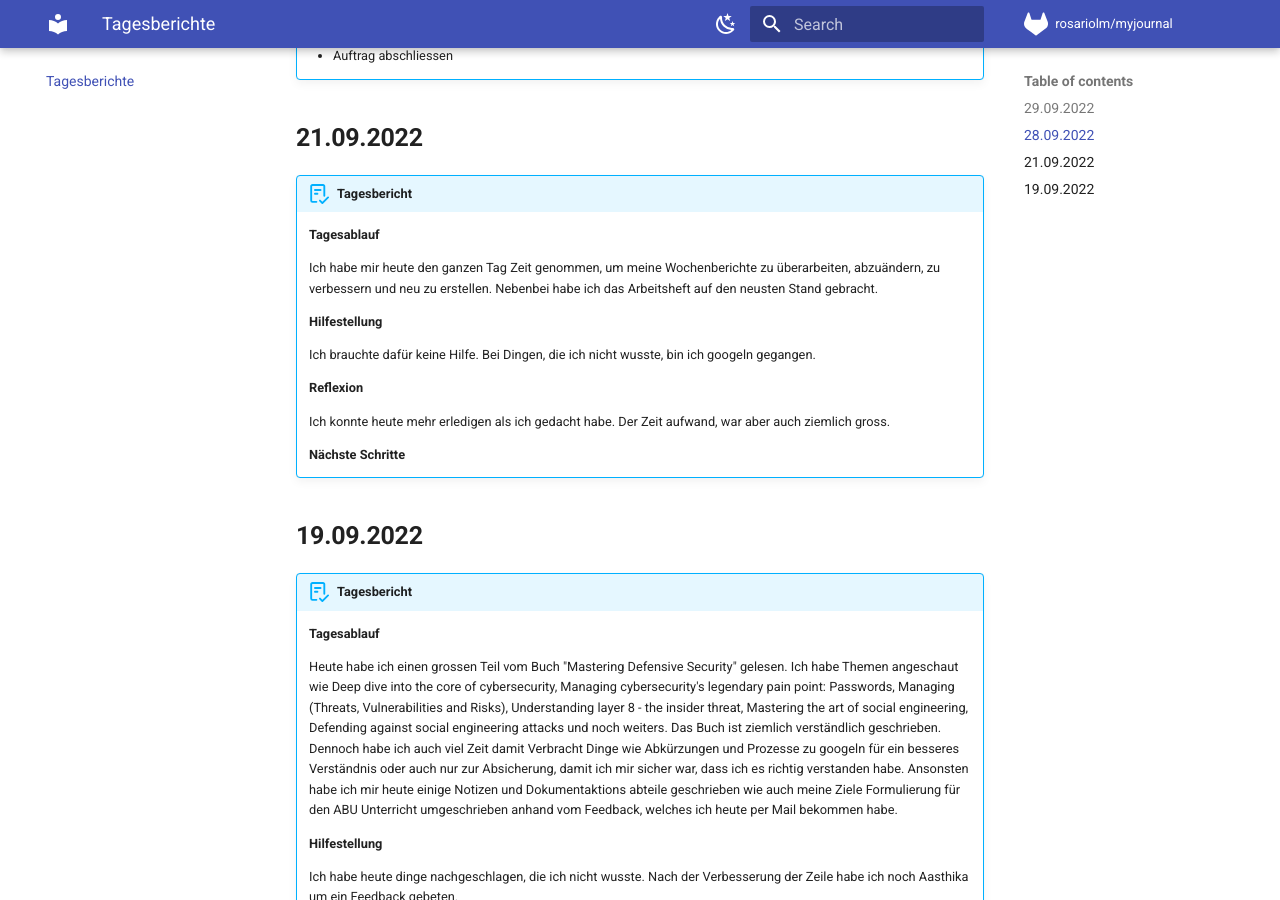
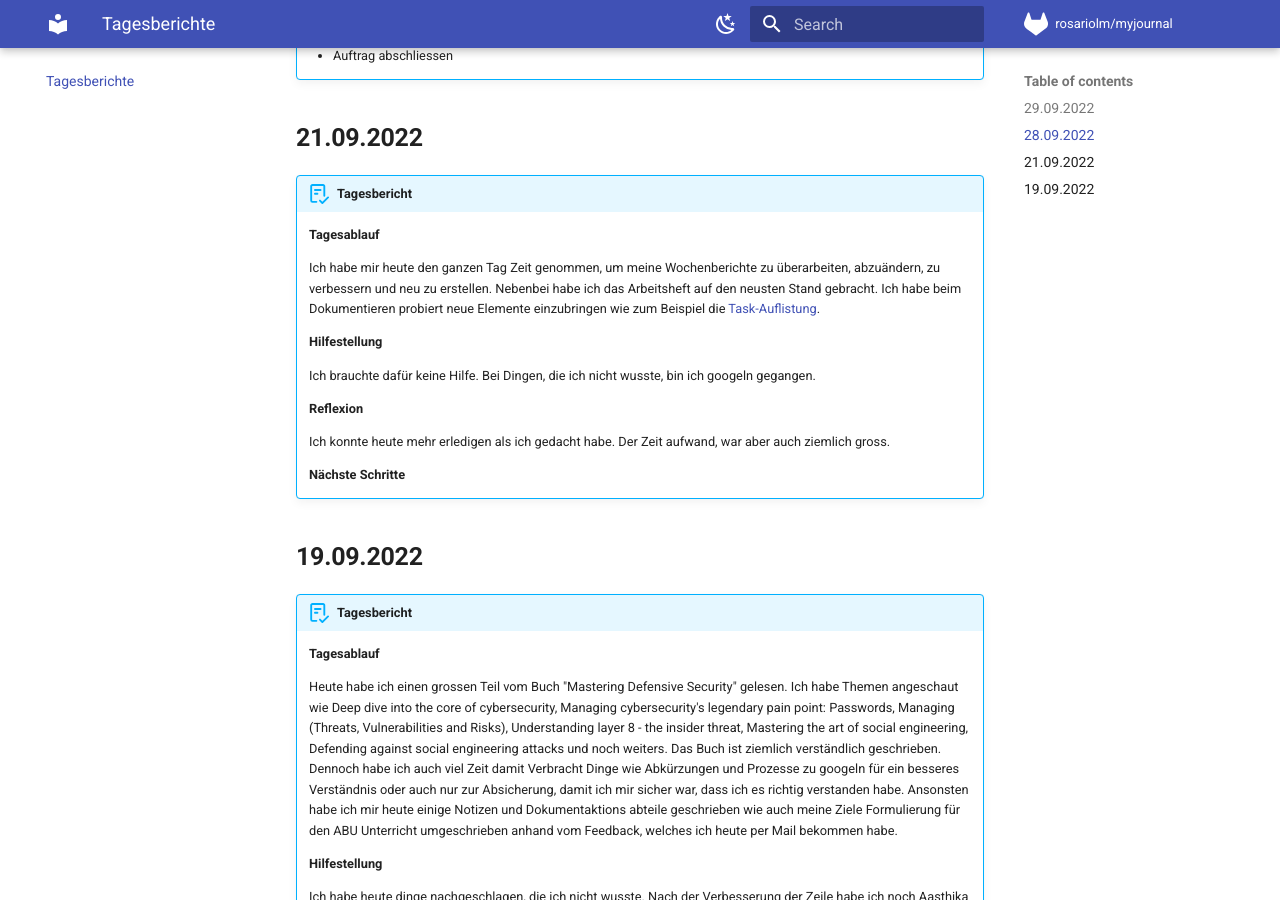
Before and after one commit to rosariolm/myjournal, an MkDocs documentation site: the page built from docs/tberichte.md, in a window 1280 px wide and 900 px high, scrolled down 1140 px. Built offline with MkDocs 1.6.1 and Material for MkDocs 9.7.7, drawn with Linux system fonts in a browser that asks for light colours; comment, search, counter and statistics services are not loaded.

Commit message:
tbericht 21.09.22
ergänzung

```diff
--- a/docs/tberichte.md
+++ b/docs/tberichte.md
@@ -46,7 +46,7 @@
 !!! abstract "Tagesbericht"
     **Tagesablauf**
 
-    Ich habe mir heute den ganzen Tag Zeit genommen, um meine Wochenberichte zu überarbeiten, abzuändern, zu verbessern und neu zu erstellen. Nebenbei habe ich das Arbeitsheft auf den neusten Stand gebracht.
+    Ich habe mir heute den ganzen Tag Zeit genommen, um meine Wochenberichte zu überarbeiten, abzuändern, zu verbessern und neu zu erstellen. Nebenbei habe ich das Arbeitsheft auf den neusten Stand gebracht. Ich habe beim Dokumentieren probiert neue Elemente einzubringen wie zum Beispiel die [Task-Auflistung](https://squidfunk.github.io/mkdocs-material/reference/lists/#using-task-lists).
 
     **Hilfestellung**
 
```
